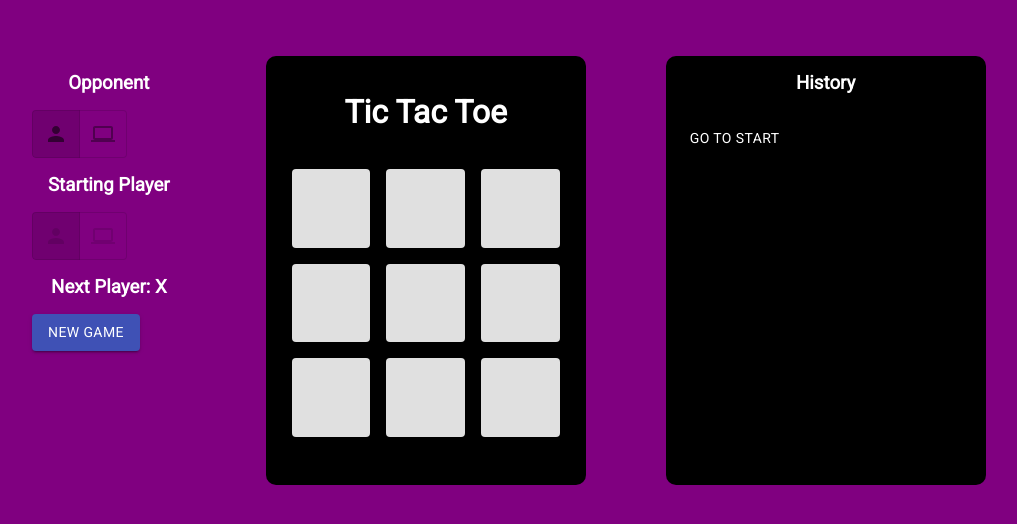
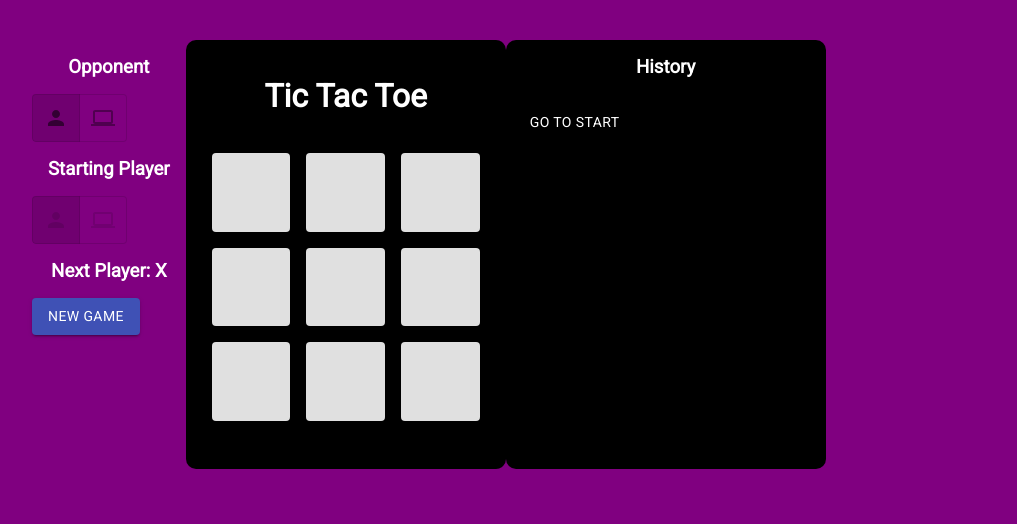
Before and after one commit to DaniyalFarooque/TicTacToe, a React (Create React App) app: page / in a window 1280 px wide. Shown: the top 524 px of the page, without its empty margins (8-1025 px from the left). Built offline with nearby package versions, Linux system fonts and the light colour scheme.

Commit message:
Update CSS

```diff
--- a/src/index.css
+++ b/src/index.css
@@ -1,12 +1,9 @@
 @import url("https://fonts.googleapis.com/css2?family=Roboto&display=swap");
 
 * {
-  padding: 0;
-  /* margin: 0; */
   box-sizing: border-box;
 }
 .rowC{
-  padding-top: 1rem;
   display:flex;
   flex-direction:row;
 }
@@ -40,13 +37,13 @@ li {
 
 .info-wrapper {
   display: flex;
-  padding-left: 5rem;
+  /* padding-left: 5rem; */
   justify-content: space-between;
 }
 
 .infobar{
   vertical-align: top;
-  padding-right: 5rem;
+  /* padding-right: 5rem; */
   /* margin: 0 auto; */
   /* width: 15rem; */
 }
@@ -69,7 +66,7 @@ li {
 }
 
 .main {
-  width: '100%';
+  /* width: '100%'; */
   background: black;
   border-radius: 10px;
   vertical-align: top;
```
